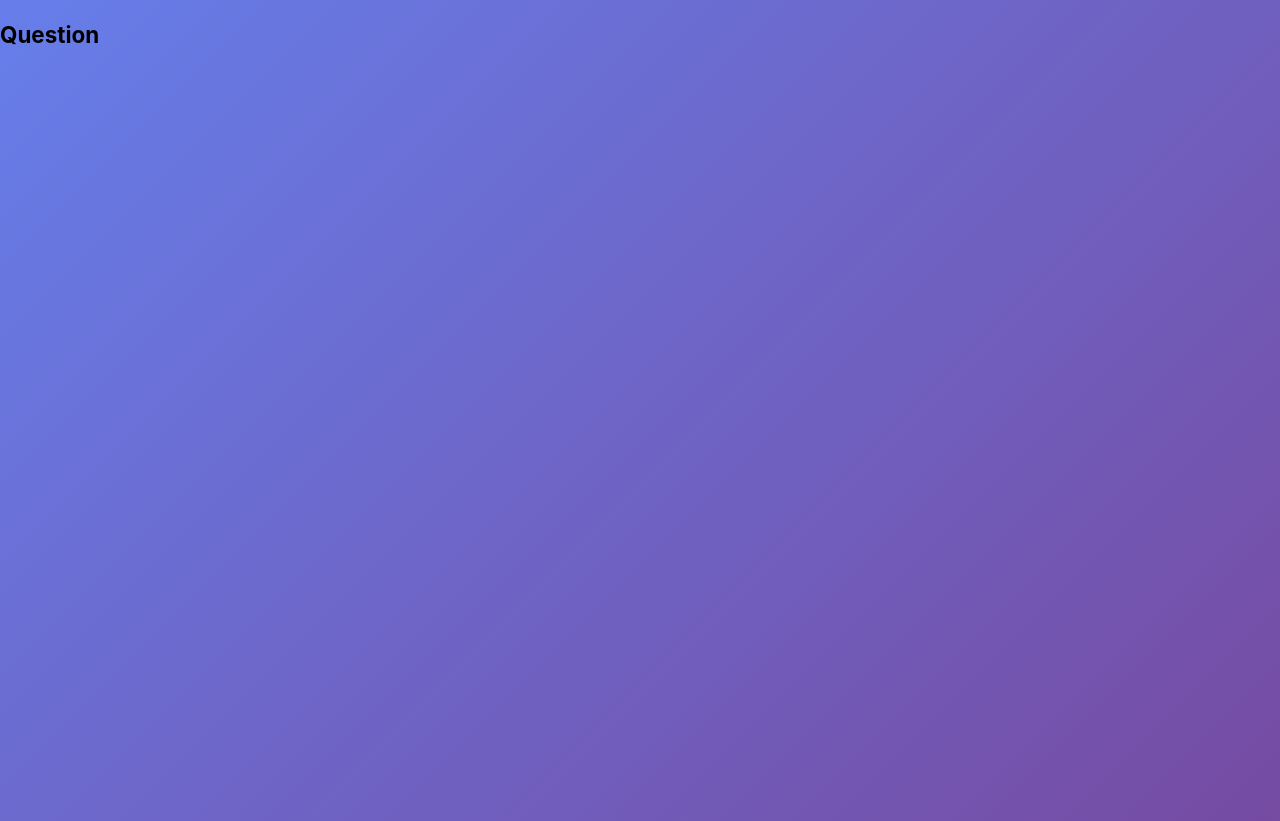
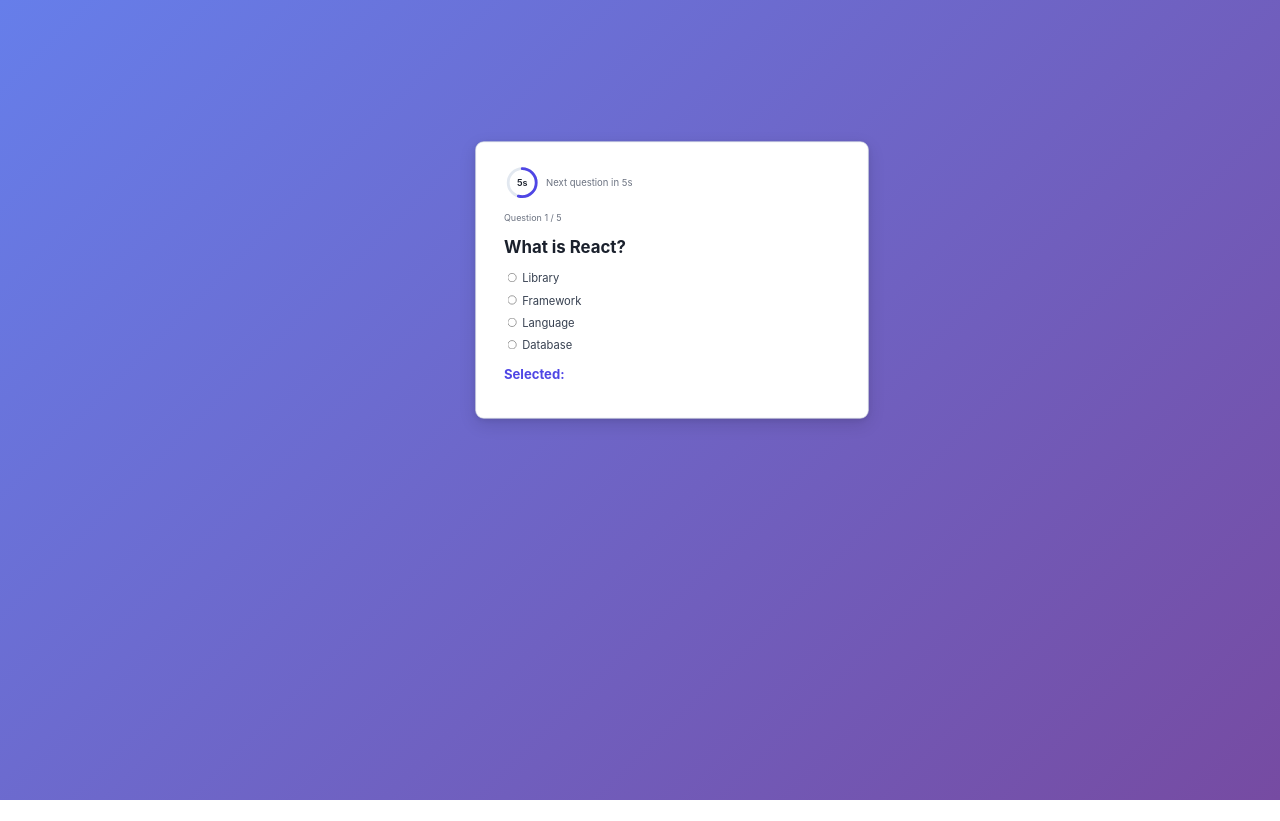
Before and after one commit to ritikm-dev/agentic---Startup-Evaluator, a React (Vite) app in the folder frontend/entrepreneur_web/: page /question in a window 1280 px wide. Shown: the top 821 px of the page. After the commit the page ends 800 px from the top, so only its background shows below. Built offline with nearby package versions, Linux system fonts and the light colour scheme.

Commit message:
updated question component

```diff
--- a/frontend/entrepreneur_web/src/Question.jsx
+++ b/frontend/entrepreneur_web/src/Question.jsx
@@ -1,9 +1,151 @@
-function Question(){
-    return (
-        <>
-            <h1>Question</h1>
-        </>
-    )
+import { useState, useEffect, useRef } from "react";
+
+const QUESTIONS = [
+  {
+    text: "What is React?",
+    options: ["Library", "Framework", "Language", "Database"],
+  },
+  {
+    text: "Which hook manages local state in React?",
+    options: ["useEffect", "useContext", "useState", "useRef"],
+  },
+  {
+    text: "What does JSX stand for?",
+    options: ["JavaScript XML", "Java Syntax Extension", "JSON XML", "JavaScript Extra"],
+  },
+  {
+    text: "Which company maintains React?",
+    options: ["Google", "Microsoft", "Meta", "Apple"],
+  },
+  {
+    text: "What is the virtual DOM used for?",
+    options: ["Styling", "Routing", "Performance optimisation", "State management"],
+  },
+];
+
+const INTERVAL = 10; // seconds
+
+// Circular SVG countdown loader
+function CountdownLoader({ seconds, total }) {
+  const radius = 20;
+  const circumference = 2 * Math.PI * radius;
+  const progress = seconds / total;
+  const dashoffset = circumference * (1 - progress);
+
+  return (
+    <div style={{ display: "flex", alignItems: "center", gap: "0.5rem", marginBottom: "1rem" }}>
+      <svg width="52" height="52" viewBox="0 0 52 52">
+        {/* track */}
+        <circle
+          cx="26" cy="26" r={radius}
+          fill="none"
+          stroke="#e2e8f0"
+          strokeWidth="4"
+        />
+        {/* progress arc */}
+        <circle
+          cx="26" cy="26" r={radius}
+          fill="none"
+          stroke="#4f46e5"
+          strokeWidth="4"
+          strokeLinecap="round"
+          strokeDasharray={circumference}
+          strokeDashoffset={dashoffset}
+          transform="rotate(-90 26 26)"
+          style={{ transition: "stroke-dashoffset 1s linear" }}
+        />
+        <text
+          x="26" y="26"
+          textAnchor="middle"
+          dominantBaseline="central"
+          fontSize="13"
+          fontWeight="600"
+          fill="#1a202c"
+        >
+          {seconds}s
+        </text>
+      </svg>
+      <span style={{ fontSize: "0.85rem", color: "#6b7280" }}>Next question in {seconds}s</span>
+    </div>
+  );
 }
 
-export default Question;
+function App() {
+  const [qIndex, setQIndex] = useState(0);
+  const [selected, setSelected] = useState("");
+  const [timeLeft, setTimeLeft] = useState(INTERVAL);
+  const timerRef = useRef(null);
+
+  // Advance to next question
+  const nextQuestion = () => {
+    setQIndex((prev) => (prev + 1) % QUESTIONS.length);
+    setSelected("");
+    setTimeLeft(INTERVAL);
+  };
+
+  useEffect(() => {
+    timerRef.current = setInterval(() => {
+      setTimeLeft((prev) => {
+        if (prev <= 1) {
+          nextQuestion();
+          return INTERVAL;
+        }
+        return prev - 1;
+      });
+    }, 1000);
+
+    return () => clearInterval(timerRef.current);
+  }, []);
+
+  const question = QUESTIONS[qIndex];
+
+  return (
+    <div style={{
+      display: "flex",
+      justifyContent: "center",
+      alignItems: "center",
+      minHeight: "100vh",
+      backgroundColor: "linear-gradient(135deg, #667eea 0%, #764ba2 100%)"
+    }}>
+      <div style={{
+        background: "#ffffff",
+        border: "1.5px solid #d1d9e0",
+        borderRadius: "12px",
+        boxShadow: "0 8px 24px rgba(0, 0, 0, 0.12), 0 2px 8px rgba(0, 0, 0, 0.08)",
+        padding: "2rem 2.5rem",
+        minWidth: "320px",
+        maxWidth: "480px",
+        width: "100%",
+      }}>
+
+        {/* Countdown loader */}
+        <CountdownLoader seconds={timeLeft} total={INTERVAL} />
+
+        {/* Question number badge */}
+        <p style={{ fontSize: "0.8rem", color: "#6b7280", marginBottom: "0.4rem" }}>
+          Question {qIndex + 1} / {QUESTIONS.length}
+        </p>
+
+        <h2 style={{ marginBottom: "1.25rem", color: "#1a202c" }}>{question.text}</h2>
+
+        {question.options.map((option, index) => (
+          <div key={index} style={{ marginBottom: "0.75rem" }}>
+            <input
+              type="radio"
+              name="answer"
+              value={option}
+              checked={selected === option}
+              onChange={() => setSelected(option)}
+              style={{ marginRight: "0.5rem", accentColor: "#4f46e5" }}
+            />
+            <label style={{ fontSize: "1rem", color: "#374151" }}>{option}</label>
+          </div>
+        ))}
+
+        <h3 style={{ marginTop: "1.25rem", color: "#4f46e5" }}>Selected: {selected}</h3>
+      </div>
+    </div>
+  );
+}
+
+export default App;
```
